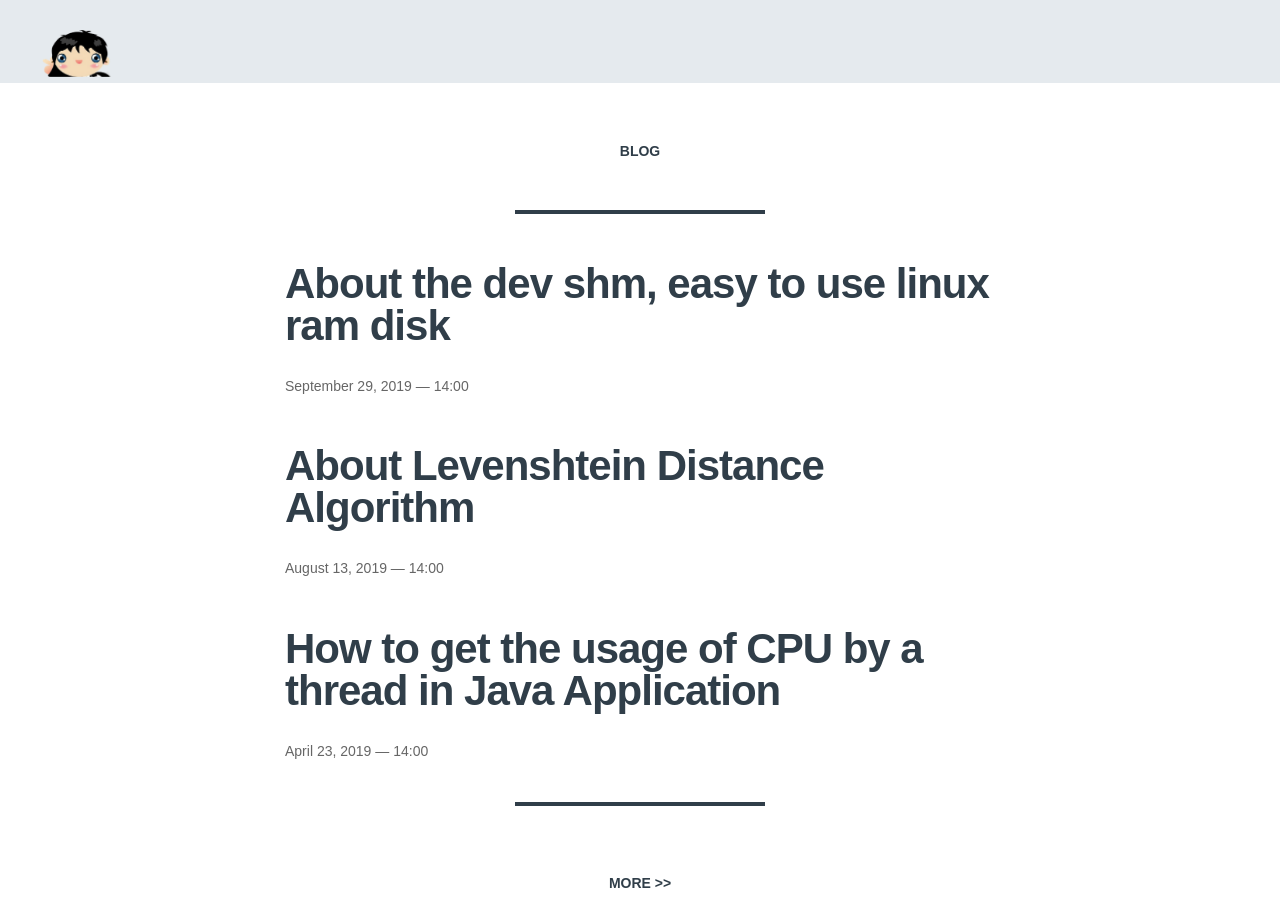
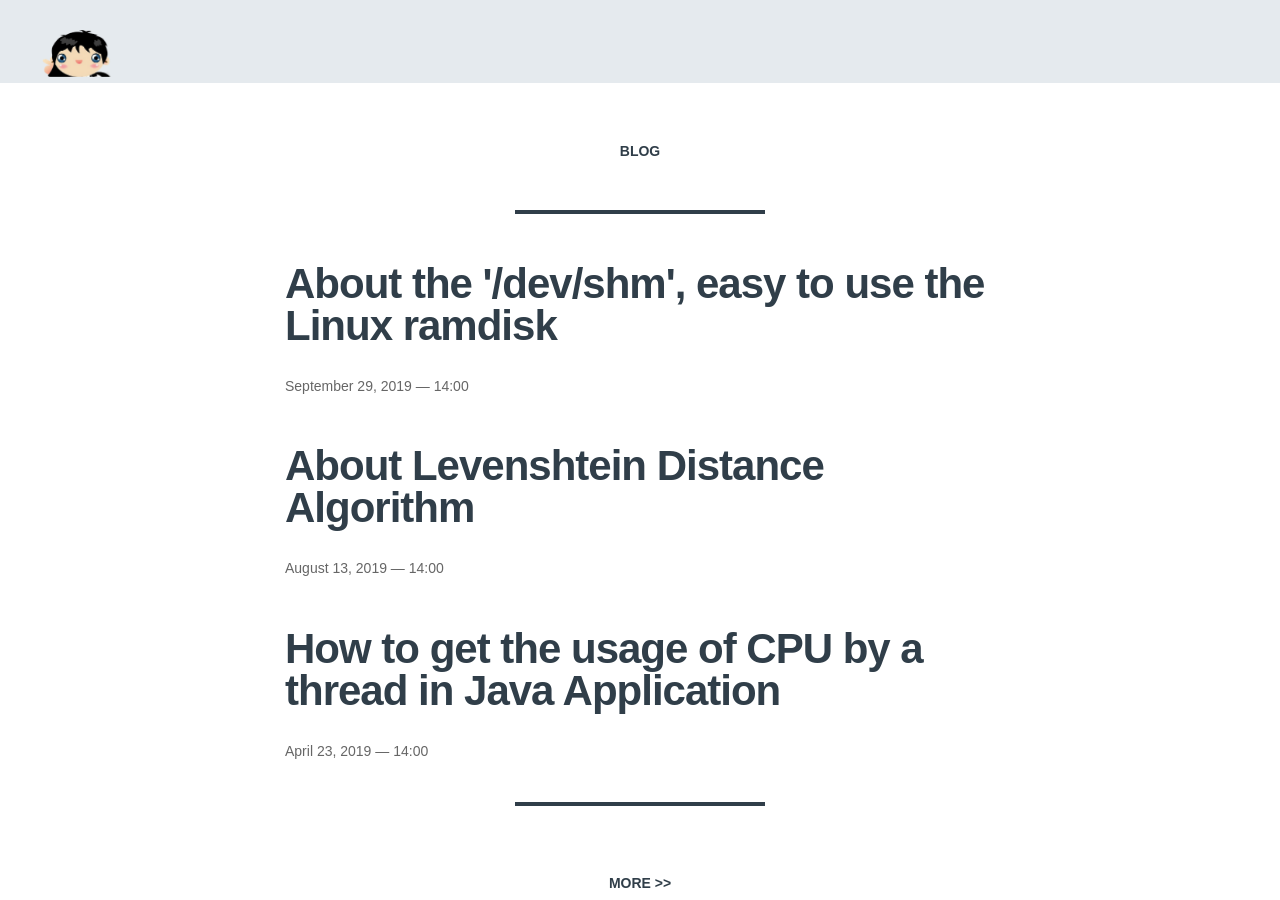
Before and after one commit to LeeKyoungIl/leekyoungil.github.io, a Jekyll site: the page built from index.html, in a window 1280 px wide and 900 px high, scrolled down 3263 px. Built offline with Jekyll 4.4.1, drawn with Linux system fonts in a browser that asks for light colours; nearby versions of some CDN libraries; comment, search, counter and statistics services are not loaded.

Commit message:
modify post title

```diff
--- a/_posts/blog/2019-09-29-About_dev_shm_easy_to_use_linux_ram_disk.markdown
+++ b/_posts/blog/2019-09-29-About_the_dev_shm_easy_to_use_the_Linux_ramdisk.markdown
@@ -1,7 +1,7 @@
 ---
 layout: post
 published: true
-title: "About the dev shm, easy to use linux ram disk"
+title: "About the '/dev/shm', easy to use the Linux ramdisk"
 date: 2019-09-29 10:00:30 -0400
 categories: [blog]
 tags: [nginx, cache, proxy]
```
